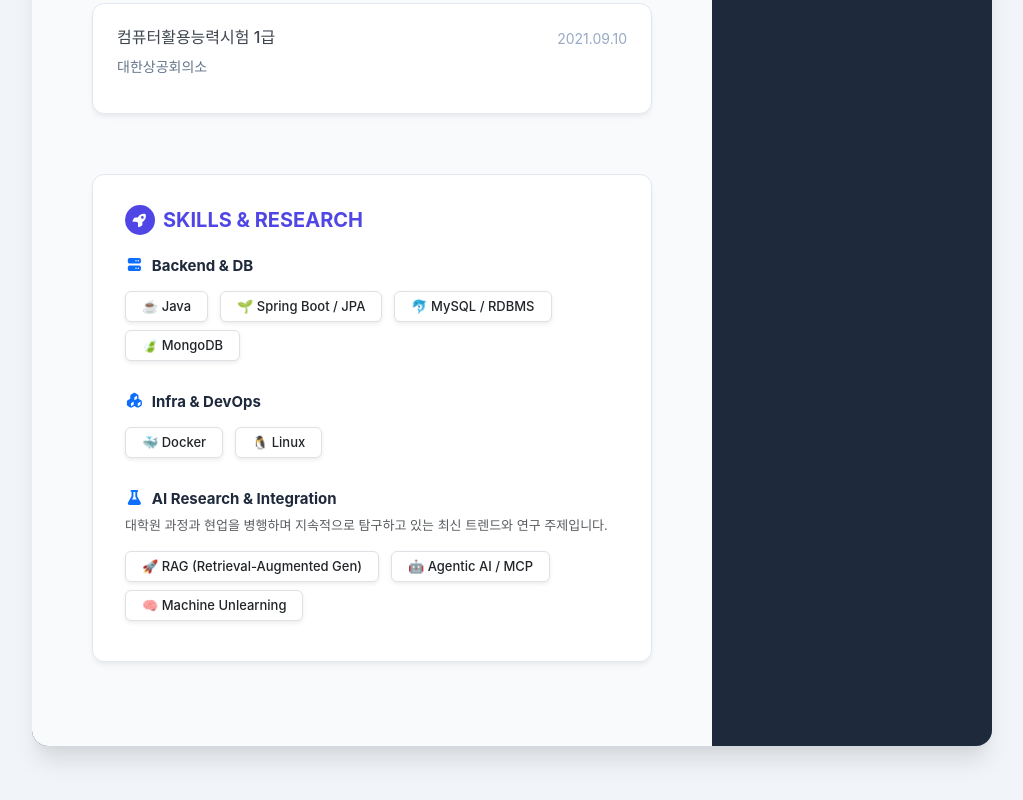
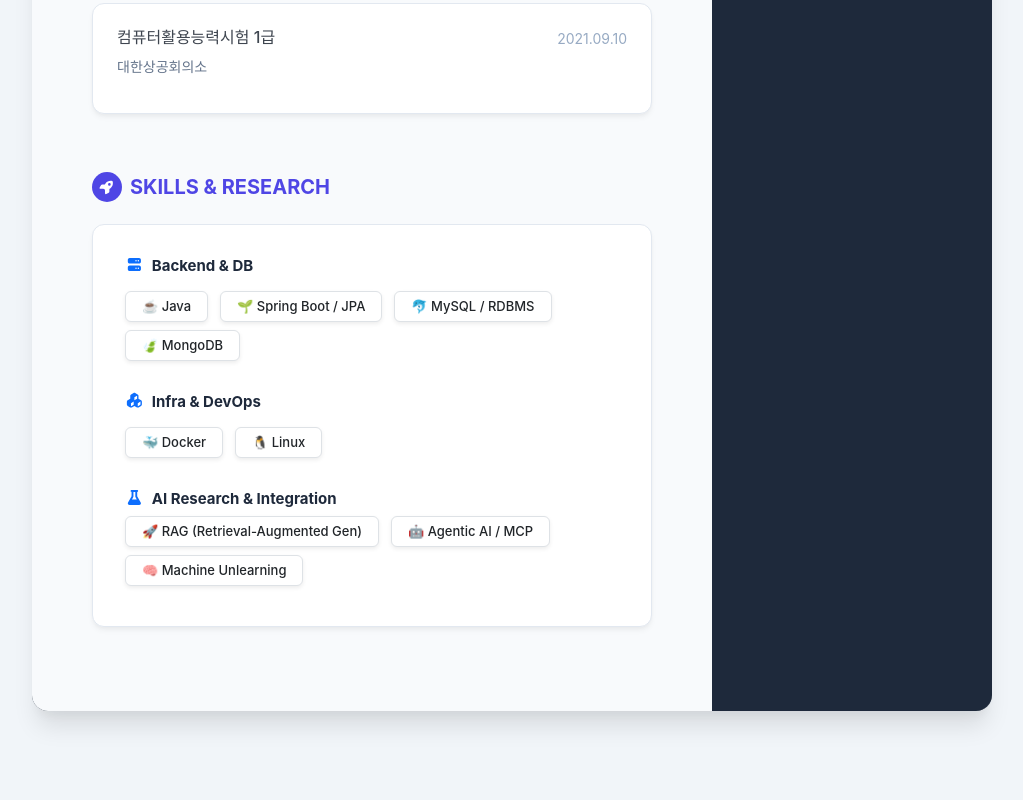
Before and after one commit to koy4648/koy4648.github.io, a plain HTML site: page index.html in a window 1280 px wide. Shown: the part 2979-3779 px from the top of the page, without its empty margins (128-1151 px from the left). Drawn offline with nearby package versions, Linux system fonts and the light colour scheme.

Commit message:
fix: 디자인 다듬기

```diff
--- a/index.html
+++ b/index.html
@@ -262,8 +262,8 @@
                 </div><!--//item-->
             </section><!--//section-->
 
+                <h2 class="section-title"><span class="icon-holder"><i class="fa-solid fa-rocket"></i></span>Skills &amp; Research</h2>
             <section class="skills-section section card-item" id="skills" style="padding: 32px;">
-                <h2 class="section-title"><span class="icon-holder"><i class="fa-solid fa-rocket"></i></span>Skills &amp; Research</h2>
 
                 <div class="mb-4">
                     <h3 class="level-title mb-3" style="font-size: 15px; font-weight: 700; color: #1E293B;"><i class="fa-solid fa-server text-primary me-2"></i>Backend &amp; DB</h3>
@@ -286,7 +286,6 @@
 
                 <div>
                     <h3 class="level-title mb-2" style="font-size: 15px; font-weight: 700; color: #1E293B;"><i class="fa-solid fa-flask text-primary me-2"></i>AI Research &amp; Integration</h3>
-                    <p class="text-muted mb-3" style="font-size: 13px;">대학원 과정과 현업을 병행하며 지속적으로 탐구하고 있는 최신 트렌드와 연구 주제입니다.</p>
                     <div class="tags">
                         <span class="badge bg-white text-dark border shadow-sm me-2 mb-2 px-3 py-2" style="font-size: 13px; font-weight: 500;">🚀 RAG (Retrieval-Augmented Gen)</span>
                         <span class="badge bg-white text-dark border shadow-sm me-2 mb-2 px-3 py-2" style="font-size: 13px; font-weight: 500;">🤖 Agentic AI / MCP</span>
```
